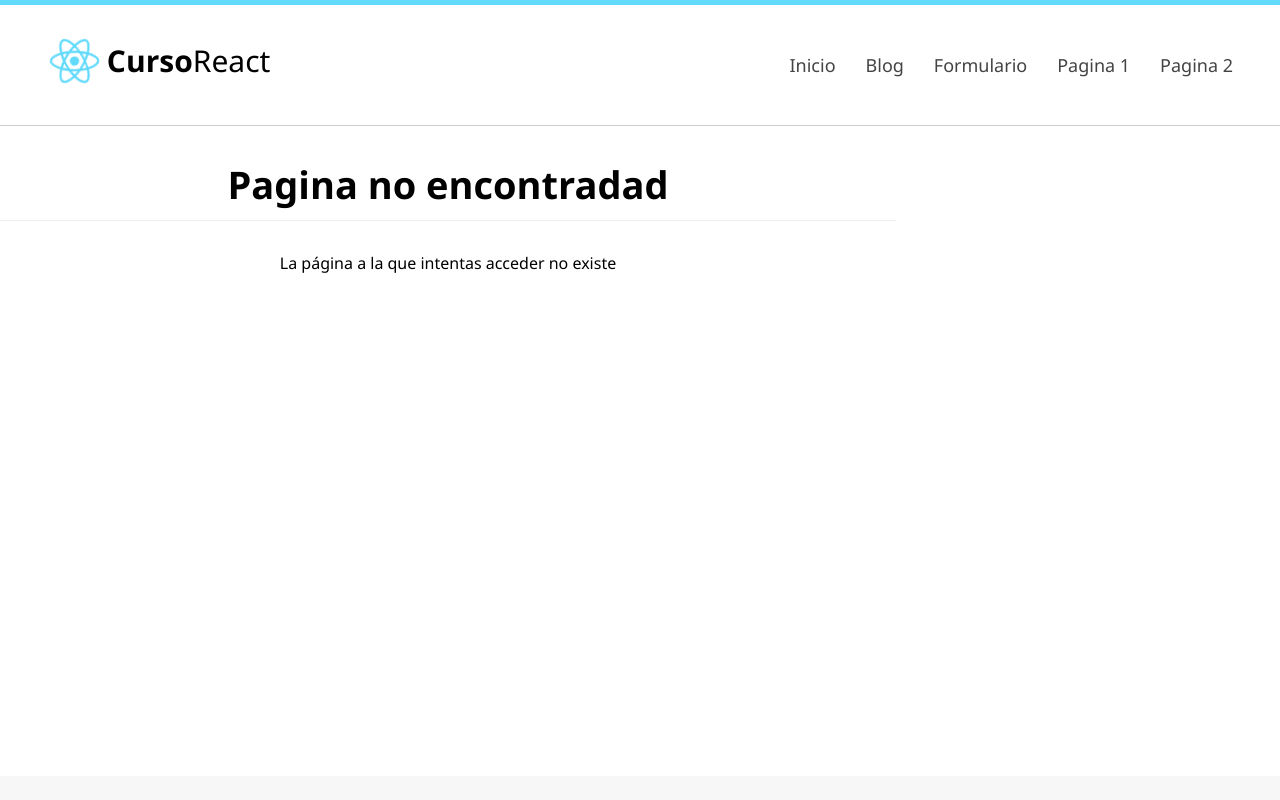
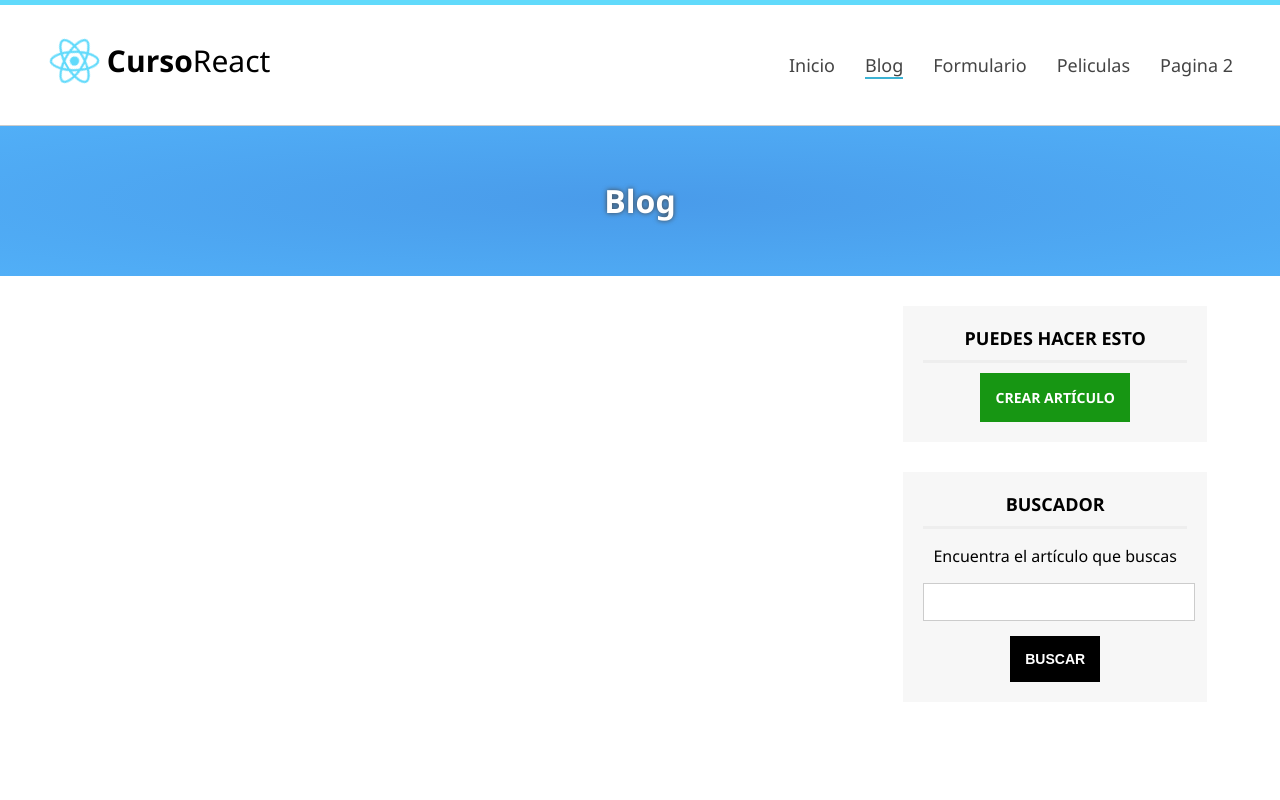
Before and after one commit to mercadol/aprendiendoreact, a React (Create React App) app: page /blog in a window 1280 px wide. Shown: the top 800 px of the page. Built offline with nearby package versions, Linux system fonts and the light colour scheme.

Commit message:
Maquetacion previa, navegacion todos los component

```diff
--- a/src/Router.js
+++ b/src/Router.js
@@ -3,11 +3,13 @@ import { BrowserRouter, Route, Switch } from 'react-router-dom';
 //Importar componentes
 import Error from './components/Error';
 import MiComponente from './components/MiComponente';
-//import Peliculas from './components/Peliculas';
-import SeccionPruebas from './components/SeccionPruebas'
+import Peliculas from './components/Peliculas';
+//import SeccionPruebas from './components/SeccionPruebas'
 import Header from './components/Header';
 import Footer from './components/Footer';
 import Home from './components/Home';
+import Blog from './components/Blog';
+import Formulario from './components/Formulario';
 
 class Router extends Component{
     render(){
@@ -20,9 +22,12 @@ class Router extends Component{
                     la ruta valla eredando y no me muestre las siguientes en la lista */}
                     <Route exact path="/" component={Home}/>
                     <Route exact path="/home" component={Home}/>
-                    <Route exact path="/ruta-prueba" component={SeccionPruebas}/>
+                    <Route exact path="/blog" component={Blog}/>
+                    <Route exact path="/formulario" component={Formulario}/>
+                    <Route exact path="/peliculas" component={Peliculas}/>
+
+
                     <Route exact path="/segunda-ruta" component={MiComponente}/>
-
                     <Route exact path="/pruebas/:nombre/:apellido?" render={(props)=>{
                         var nombre = props.match.params.nombre;
                         var apellido = props.match.params.apellido;
--- /dev/null
+++ b/src/components/Blog.js
@@ -0,0 +1,25 @@
+import React, {Component} from 'react';
+import Sidebar from './Sidebar';
+import Slider from './Slider'
+
+class Blog extends Component{
+    render(){
+        return (
+            <div id="blog">
+            <Slider title="Blog"
+                    size="slider-small"
+            />
+            <div className="center">
+
+                <div id="content">
+                {/**Listados de articulas from back**/}
+                </div>
+                <Sidebar
+                    blog="true" />
+            </div>
+            </div>
+        );
+    }
+}
+
+export default Blog;
--- /dev/null
+++ b/src/components/Formulario.js
@@ -0,0 +1,24 @@
+import React, {Component} from 'react';
+import Sidebar from './Sidebar';
+import Slider from './Slider';
+
+
+class Formulario extends Component{
+    render(){
+        return (<div id="formulario">
+        <Slider title="Formulario"
+                size="slider-small"
+        />
+        <div className="center">
+
+            <div id="content">
+            {/**Listados de articulas from back**/}
+            </div>
+            <Sidebar
+                blog="false" />
+        </div>
+        </div>);
+    }
+}
+
+export default Formulario;
--- a/src/components/Header.js
+++ b/src/components/Header.js
@@ -22,13 +22,13 @@ class Header extends Component{
                         <NavLink to="/home" /*activeClassName="active"*/>Inicio</NavLink>
                         </li>
                         <li>
-                        <NavLink to="/ruta-prueba" >Blog</NavLink>
+                        <NavLink to="/blog" >Blog</NavLink>
                         </li>
                         <li>
-                        <NavLink to="/segunda-ruta">Formulario</NavLink>
+                        <NavLink to="/formulario">Formulario</NavLink>
                         </li>
                         <li>
-                        <NavLink to="/pruebas/Leonardo">Pagina 1</NavLink>
+                        <NavLink to="/peliculas">Peliculas</NavLink>
                         </li>
                         <li>
                         <NavLink to="/pruebas/Leonardo/Mercado">Pagina 2</NavLink>
--- a/src/components/Home.js
+++ b/src/components/Home.js
@@ -5,9 +5,10 @@ import Slider from './Slider'
 class Home extends Component{
     render(){
         return (
-            <React.Fragment>
+            <div id="home">
             <Slider title="Bienvenido al Curso de React con Leonardo Mercado"
                 btn='Ir al blog'
+                size="slider-big"
             />
             <div className="center">
 
@@ -16,7 +17,7 @@ class Home extends Component{
                 </div>
                 <Sidebar />
             </div>
-            </React.Fragment>
+            </div>
         );
     }
 }
--- a/src/components/Peliculas.js
+++ b/src/components/Peliculas.js
@@ -1,5 +1,7 @@
 import React, {Component} from 'react';
 import Pelicula from './Pelicula';
+import Sidebar from './Sidebar';
+import Slider from './Slider';
 
 class Peliculas extends Component{
     state={
@@ -34,8 +36,13 @@ class Peliculas extends Component{
             padding: '10px'
         };
         return (
+            <React.Fragment>
+            <Slider title="Peliculas"
+                size="slider-small"
+            />
+            <div className="center">
             <div id="content" className="peliculas">
-                <h2 className="subheader">Peliculas</h2>
+                <h2 className="subheader">Listado de peliculas</h2>
                 <p>Seleccion de las peliculas favoritas de {this.state.nombre}</p>
                 <p><button onClick={this.cambiarTitulo}> Cambiar titulo de batman</button></p>
 
@@ -67,6 +74,10 @@ class Peliculas extends Component{
                     }
                 </div>
             </div>
+            <Sidebar
+                blog="false" />
+            </div>
+            </React.Fragment>
         );
     }
 }
--- a/src/components/Sidebar.js
+++ b/src/components/Sidebar.js
@@ -4,10 +4,12 @@ class Sidebar extends Component{
     render(){
         return (
             <aside id="sidebar">
+            {this.props.blog==="true" &&
                 <div id="nav-blog" className="sidebar-item">
                     <h3>Puedes hacer esto</h3>
                     <a href="#" className="btn btn-success">Crear artículo</a>
                 </div>
+            }
 
                 <div id="search" className="sidebar-item">
                         <h3>Buscador</h3>
--- a/src/components/Slider.js
+++ b/src/components/Slider.js
@@ -3,9 +3,11 @@ import React, {Component} from 'react';
 class Slider extends Component{
     render(){
         return (
-            <div id="slider" className="slider-big">
+            <div id="slider" className={this.props.size}>
                 <h1>{this.props.title} </h1>
-                <a href="#" className="btn-white">{this.props.btn}</a>
+                {this.props.btn &&
+                    <a href="#" className="btn-white">{this.props.btn}</a>
+                }
             </div>
         );
     }
```
